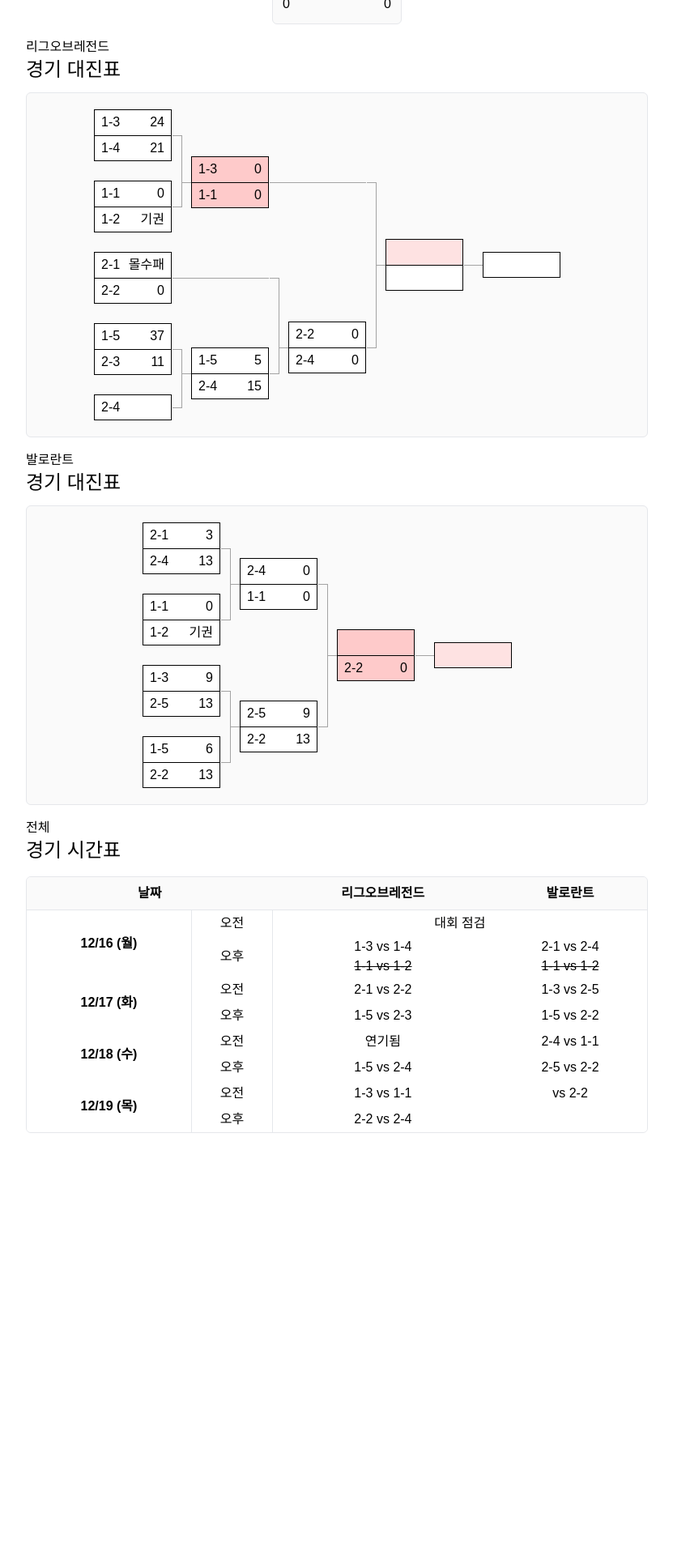
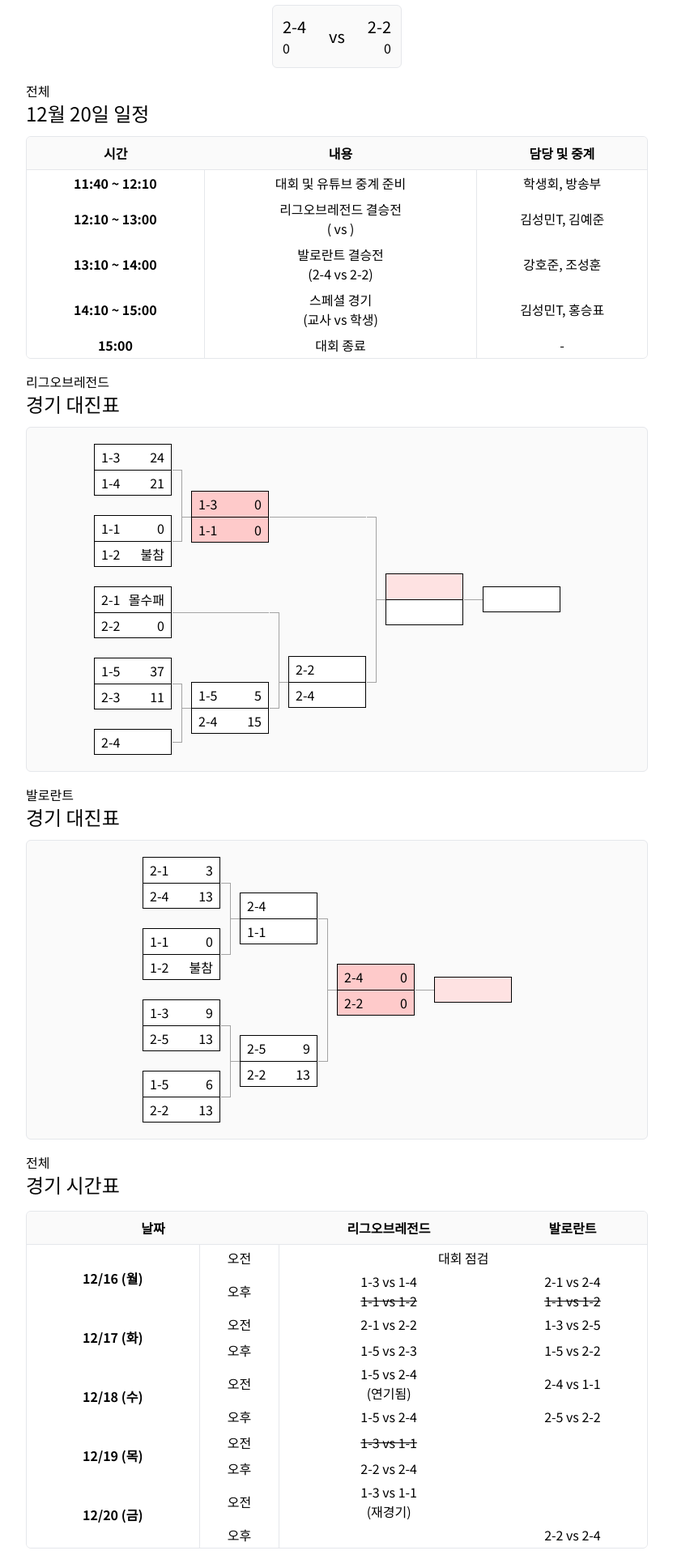
Before and after one commit to khw2ok/dksh24-esports, a SvelteKit app: page / in a window 1280 px wide. Shown: the part 420-2340 px from the top of the page at 81% size, without its empty margins (224-1055 px from the left). Before the commit the page ends 1835 px from the top, so only its background shows below. Built offline with nearby package versions, Linux system fonts and the light colour scheme.

Commit message:
Update for saving today's progress

```diff
--- a/package.json
+++ b/package.json
@@ -8,8 +8,7 @@
 		"build": "vite build",
 		"preview": "vite preview",
 		"check": "svelte-kit sync && svelte-check --tsconfig ./tsconfig.json",
-		"check:watch": "svelte-kit sync && svelte-check --tsconfig ./tsconfig.json --watch",
-		"deploy:vercel": "sh deploy-vercel.sh"
+		"check:watch": "svelte-kit sync && svelte-check --tsconfig ./tsconfig.json --watch"
 	},
 	"dependencies": {
 		"@sveltejs/adapter-static": "^3.0.6"
--- a/src/app.css
+++ b/src/app.css
@@ -2,11 +2,11 @@
 @import 'tailwindcss/components';
 @import 'tailwindcss/utilities';
 
+@import url(http://fonts.googleapis.com/earlyaccess/notosanskr.css);
+
 @tailwind base;
 @tailwind components;
 @tailwind utilities;
-
-@import url(http://fonts.googleapis.com/earlyaccess/notosanskr.css);
 
 * {
   font-family: "Noto Sans KR", sans-serif;
@@ -22,9 +22,13 @@
 tbody>tr>td {
   @apply text-center;
 }
-tbody>tr:nth-child(odd)>th:first-child,
-tbody>tr:nth-child(odd)>td:nth-child(2),
-tbody>tr:nth-child(even)>td:first-child {
+table#time>tbody>tr:nth-child(odd)>th:first-child,
+table#time>tbody>tr:nth-child(odd)>td:nth-child(2),
+table#time>tbody>tr:nth-child(even)>td:first-child {
+  @apply p-1 border-r dark:border-r-neutral-700;
+}
+table#cal>tbody>tr>*:first-child,
+table#cal>tbody>tr>*:nth-child(2) {
   @apply p-1 border-r dark:border-r-neutral-700;
 }
 
--- a/src/routes/+page.svelte
+++ b/src/routes/+page.svelte
@@ -10,7 +10,7 @@
       <!-- <img src="favicon.png" alt="" style="height: 25px;"> -->
       <span class="font-light text-neutral-500 dark:text-neutral-300">Managed by <a class="underline hover:text-red-500 dark:hover:text-red-300" href="https://github.com/khw2ok/dksh24-esports">@khw2ok</a> (10308 김형욱)</span>
     </div>
-    <button class="p-1 opacity-75" onclick={toggleTheme} aria-label="theme_toggle">
+    <button class="p-1 opacity-80" onclick={toggleTheme} aria-label="theme_toggle">
       <svg class="block dark:hidden" xmlns="http://www.w3.org/2000/svg" height="24px" viewBox="0 -960 960 960" width="24px" fill="undefined"><path d="M480-120q-150 0-255-105T120-480q0-150 105-255t255-105q14 0 27.5 1t26.5 3q-41 29-65.5 75.5T444-660q0 90 63 153t153 63q55 0 101-24.5t75-65.5q2 13 3 26.5t1 27.5q0 150-105 255T480-120Z"/></svg>
       <svg class="hidden dark:block" xmlns="http://www.w3.org/2000/svg" height="24px" viewBox="0 -960 960 960" width="24px" fill="#FFFFFF"><path d="M480-280q-83 0-141.5-58.5T280-480q0-83 58.5-141.5T480-680q83 0 141.5 58.5T680-480q0 83-58.5 141.5T480-280ZM200-440H40v-80h160v80Zm720 0H760v-80h160v80ZM440-760v-160h80v160h-80Zm0 720v-160h80v160h-80ZM256-650l-101-97 57-59 96 100-52 56Zm492 496-97-101 53-55 101 97-57 59Zm-98-550 97-101 59 57-100 96-56-52ZM154-212l101-97 55 53-97 101-59-57Z"/></svg>
     </button>
@@ -20,11 +20,19 @@
 <div class="px-4 pb-4 mx-auto text-sm font-light bg-white sm:p-4 dark:text-white dark:bg-neutral-950 sm:text-base" style="max-width: 800px;">
   <div class="grid gap-y-2">
     <h1 class="text-4xl font-bold">DKSH24 eSports Information</h1>
-    <span class="text-lg text-neutral-500 dark:text-neutral-300">Last modified on December 19, 2024</span>
+    <span class="text-lg text-neutral-500 dark:text-neutral-300">Last modified on December 20, 2024</span>
   </div>
   <hr class="my-3 border-b dark:border-b-neutral-950">
   <div class="grid gap-y-2">
     <span class="text-lg">이 곳은 단대소고 2024 e스포츠 대회 정보 사이트입니다.</span>
+  </div>
+  <div class="mb-3"></div>
+  <div class="flex justify-center">
+    <a class="flex p-2 border rounded-md gap-x-2 dark:border-neutral-700 bg-neutral-50 dark:bg-neutral-800" href="https://www.youtube.com/@%EB%8B%A8%EB%8C%80%EC%86%8C%EA%B3%A0/streams">
+      <svg class="block dark:hidden" xmlns="http://www.w3.org/2000/svg" height="24px" viewBox="0 -960 960 960" width="24px" fill="#000000"><path d="M160-160q-33 0-56.5-23.5T80-240v-480q0-33 23.5-56.5T160-800h480q33 0 56.5 23.5T720-720v180l160-160v440L720-420v180q0 33-23.5 56.5T640-160H160Z"/></svg>
+      <svg class="hidden dark:block" xmlns="http://www.w3.org/2000/svg" height="24px" viewBox="0 -960 960 960" width="24px" fill="#FFFFFF"><path d="M160-160q-33 0-56.5-23.5T80-240v-480q0-33 23.5-56.5T160-800h480q33 0 56.5 23.5T720-720v180l160-160v440L720-420v180q0 33-23.5 56.5T640-160H160Z"/></svg>
+      중계 보러가기
+    </a>
   </div>
   <div class="mb-3"></div>
   <div class="grid justify-center gap-y-1">
@@ -46,7 +54,7 @@
     <span class="text-center text-neutral-500 dark:text-neutral-300">발로란트</span>
     <div class="flex w-40 p-3 border rounded-md justify-self-center dark:border-neutral-700 bg-neutral-50 dark:bg-neutral-800">
       <div class="grid items-center basis-1/4">
-        <span class="text-xl font-medium">2-5</span>
+        <span class="text-xl font-medium">2-4</span>
         <span>0</span>
       </div>
       <div class="grid items-center text-center basis-1/2">
@@ -57,6 +65,50 @@
         <span>0</span>
       </div>
     </div>
+  </div>
+  <div class="mb-4"></div>
+  <div>
+    <span class="dark:text-neutral-300">전체</span>
+    <h2 class="text-2xl font-medium">12월 20일 일정</h2>
+  </div>
+  <div class="mb-3"></div>
+  <div class="overflow-scroll border rounded-md scroll-auto dark:border-neutral-700 bg-neutral-50 dark:bg-neutral-800">
+    <table class="w-full" id="cal">
+      <thead class="border-b bg-neutral-50 dark:bg-neutral-800 dark:border-b-neutral-700">
+        <tr>
+          <th class="p-2">시간</th>
+          <th>내용</th>
+          <th>담당 및 중계</th>
+        </tr>
+      </thead>
+      <tbody class="bg-white dark:bg-neutral-900">
+        <tr>
+          <th>11:40 ~ 12:10</th>
+          <td>대회 및 유튜브 중계 준비</td>
+          <td>학생회, 방송부</td>
+        </tr>
+        <tr>
+          <th>12:10 ~ 13:00</th>
+          <td>리그오브레전드 결승전<br>( vs )</td>
+          <td>김성민T, 김예준</td>
+        </tr>
+        <tr>
+          <th>13:10 ~ 14:00</th>
+          <td>발로란트 결승전<br>(2-4 vs 2-2)</td>
+          <td>강호준, 조성훈</td>
+        </tr>
+        <tr>
+          <th>14:10 ~ 15:00</th>
+          <td>스페셜 경기<br>(교사 vs 학생)</td>
+          <td>김성민T, 홍승표</td>
+        </tr>
+        <tr>
+          <th>15:00</th>
+          <td>대회 종료</td>
+          <td>-</td>
+        </tr>
+      </tbody>
+    </table>
   </div>
   <div class="mb-4"></div>
   <div>
@@ -92,7 +144,7 @@
           </div>
           <div class="team">
             <span class="name">1-2</span>
-            <span class="score">기권</span>
+            <span class="score">불참</span>
           </div>
           <div class="match-lines">
             <div class="line1"></div>
@@ -216,11 +268,11 @@
         <div class="match">
           <div class="team">
             <span class="name">2-2</span>
-            <span class="score">0</span>
+            <span class="score"></span>
           </div>
           <div class="team">
             <span class="name">2-4</span>
-            <span class="score">0</span>
+            <span class="score"></span>
           </div>
           <div class="match-lines">
             <div class="line1"></div>
@@ -304,7 +356,7 @@
           </div>
           <div class="team">
             <span class="name">1-2</span>
-            <span class="score">기권</span>
+            <span class="score">불참</span>
           </div>
           <div class="match-lines">
             <div class="line1"></div>
@@ -354,11 +406,11 @@
         <div class="match">
           <div class="team">
             <span class="name">2-4</span>
-            <span class="score">0</span>
+            <span class="score"></span>
           </div>
           <div class="team">
             <span class="name">1-1</span>
-            <span class="score">0</span>
+            <span class="score"></span>
           </div>
           <div class="match-lines">
             <div class="line1"></div>
@@ -390,8 +442,8 @@
       <div class="column">
         <div class="match">
           <div class="team team-sel1">
-            <span class="name"></span>
-            <span class="score"></span>
+            <span class="name">2-4</span>
+            <span class="score">0</span>
           </div>
           <div class="team team-sel1">
             <span class="name">2-2</span>
@@ -432,7 +484,7 @@
   </div>
   <div class="mb-4"></div>
   <div class="overflow-scroll border rounded-md scroll-auto dark:border-neutral-700 bg-neutral-50 dark:bg-neutral-800">
-    <table class="w-full">
+    <table class="w-full" id="time">
       <thead class="border-b bg-neutral-50 dark:bg-neutral-800 dark:border-b-neutral-700">
         <tr>
           <th class="p-2" colspan="2">날짜</th>
@@ -472,7 +524,7 @@
         <tr>
           <th rowspan="2">12/18 (수)</th>
           <td>오전</td>
-          <td>연기됨</td>
+          <td>1-5 vs 2-4<br>(연기됨)</td>
           <td>2-4 vs 1-1</td>
         </tr>
         <tr>
@@ -483,13 +535,24 @@
         <tr>
           <th rowspan="2">12/19 (목)</th>
           <td>오전</td>
-          <td>1-3 vs 1-1</td>
-          <td>vs 2-2</td>
+          <td class="line-through">1-3 vs 1-1</td>
+          <td></td>
         </tr>
         <tr>
           <td>오후</td>
           <td>2-2 vs 2-4</td>
           <td></td>
+        </tr>
+        <tr>
+          <th rowspan="2">12/20 (금)</th>
+          <td>오전</td>
+          <td>1-3 vs 1-1<br>(재경기)</td>
+          <td></td>
+        </tr>
+        <tr>
+          <td>오후</td>
+          <td></td>
+          <td>2-2 vs 2-4</td>
         </tr>
       </tbody>
     </table>
--- a/src/routes/update/+server.ts
+++ /dev/null
@@ -1,2 +0,0 @@
-export function POST() {
-}
```
Also changed, not shown: 1 other file (tests, documents, lock files or other folders).
